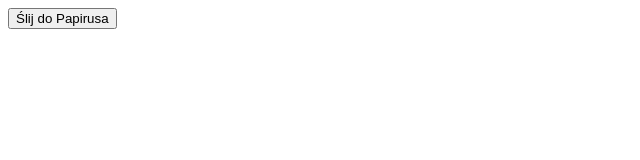
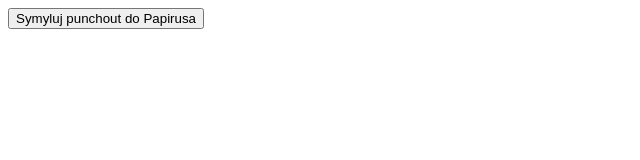
Before and after one commit to marekwrzosowski/punchout, a plain HTML site: page index.html in a window 1280 px wide. Shown: the whole page, without its empty margins (0-640 px from the left). Drawn offline with Linux system fonts and the light colour scheme.

Commit message:
Update index.html

```diff
--- a/index.html
+++ b/index.html
@@ -96,7 +96,7 @@
       <input type="hidden" name="uniquename" value="SY_UNAME" />
       <input type="hidden" name="FUNCTION" value="INITIALIZE" />
       <input type="hidden" name="SECURE_AUTH_METHOD" value="POST" />
-  <button type="submit">Ślij do Papirusa</button>
+  <button type="submit">Symyluj punchout do Papirusa</button>
 </form>
 
 
```
